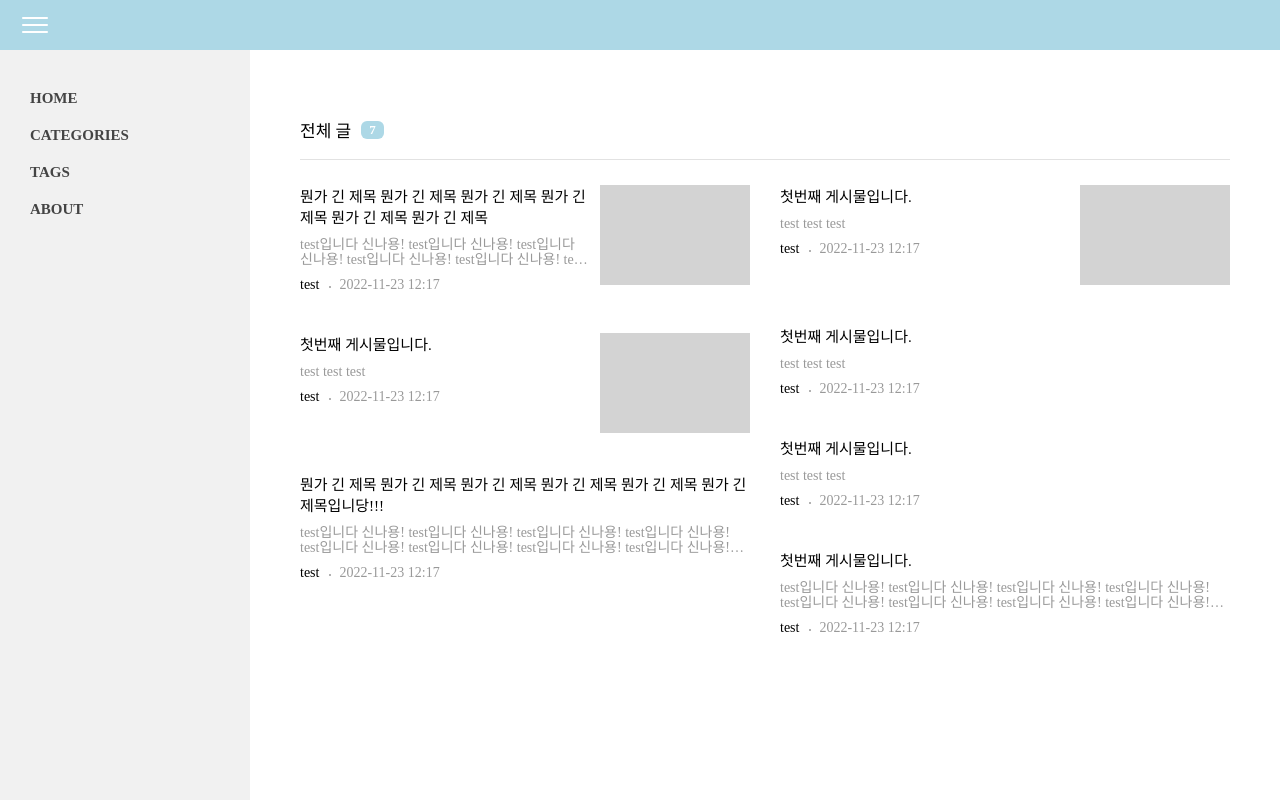
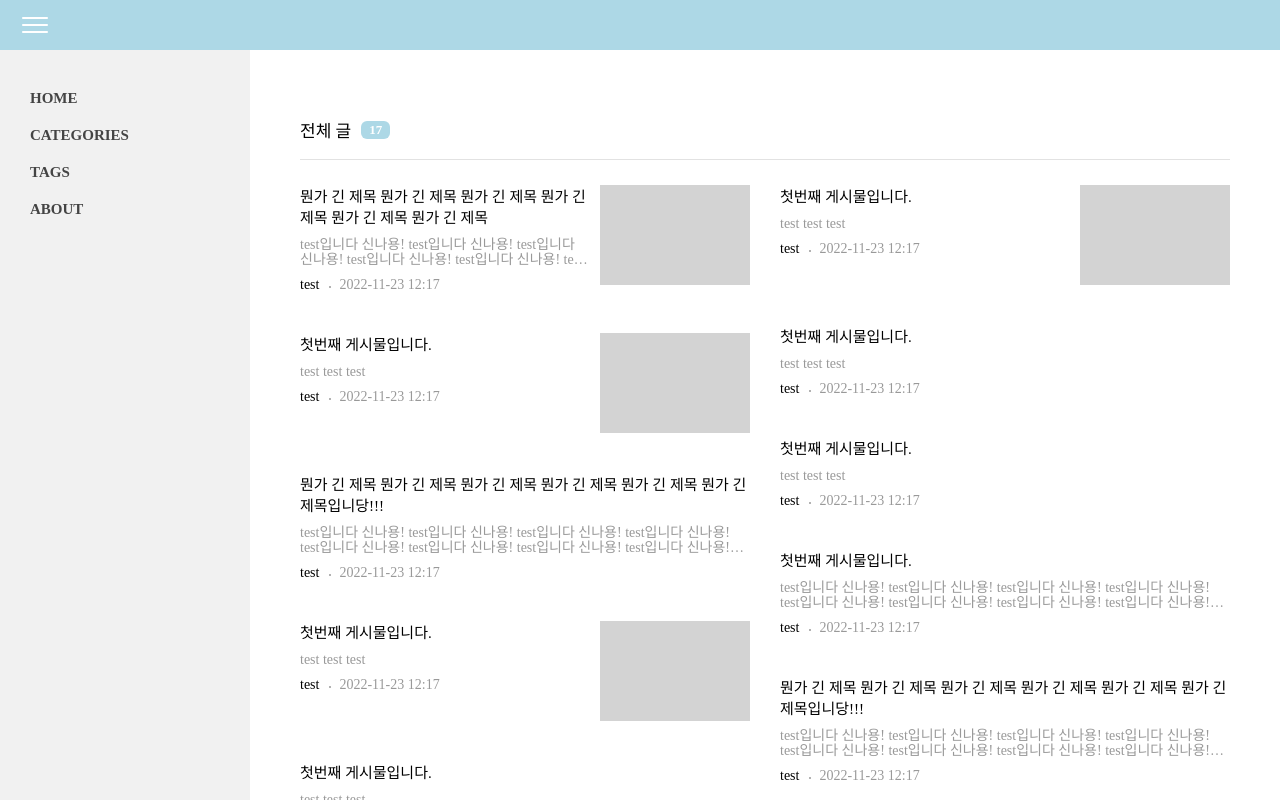
Before and after one commit to nuuuri/mylog-frontend, a React (Create React App) app: page / in a window 1280 px wide. Built offline with nearby package versions, Linux system fonts and the light colour scheme; a web font is replaced by a local one.

Commit message:
DummyData 갯수 증가

```diff
--- a/src/assets/dummy.ts
+++ b/src/assets/dummy.ts
@@ -88,4 +88,112 @@ export const posts = [
     modified: "2022-11-23 12:38",
     tags: ["test", "테스트"],
   },
+  {
+    id: 3,
+    writer: 1, // user_uuid
+    category: "test",
+    title:
+      "뭔가 긴 제목 뭔가 긴 제목 뭔가 긴 제목 뭔가 긴 제목 뭔가 긴 제목 뭔가 긴 제목입니당!!!",
+    content:
+      "test입니다 신나용! test입니다 신나용! test입니다 신나용! test입니다 신나용! test입니다 신나용! test입니다 신나용! test입니다 신나용! test입니다 신나용! test입니다 신나용!test입니다 신나용!test입니다 신나용! ",
+    created: "2022-11-23 12:17",
+    modified: "2022-11-23 12:38",
+    tags: ["test", "테스트"],
+  },
+  {
+    id: 4,
+    writer: 1, // user_uuid
+    category: "test",
+    title: "첫번째 게시물입니다.",
+    content: "test test test",
+    created: "2022-11-23 12:17",
+    modified: "2022-11-23 12:38",
+    tags: ["test", "테스트"],
+    thumbnail: "123",
+  },
+  {
+    id: 5,
+    writer: 1, // user_uuid
+    category: "test",
+    title: "첫번째 게시물입니다.",
+    content: "test test test",
+    created: "2022-11-23 12:17",
+    modified: "2022-11-23 12:38",
+    tags: ["test", "테스트"],
+  },
+  {
+    id: 6,
+    writer: 1, // user_uuid
+    category: "test",
+    title: "첫번째 게시물입니다.",
+    content: "test test test",
+    created: "2022-11-23 12:17",
+    modified: "2022-11-23 12:38",
+    tags: ["test", "테스트"],
+  },
+  {
+    id: 7,
+    writer: 1, // user_uuid
+    category: "test",
+    title: "첫번째 게시물입니다.",
+    content:
+      "test입니다 신나용! test입니다 신나용! test입니다 신나용! test입니다 신나용! test입니다 신나용! test입니다 신나용! test입니다 신나용! test입니다 신나용! test입니다 신나용!test입니다 신나용!test입니다 신나용! ",
+    created: "2022-11-23 12:17",
+    modified: "2022-11-23 12:38",
+    tags: ["test", "테스트"],
+  },
+  {
+    id: 3,
+    writer: 1, // user_uuid
+    category: "test",
+    title:
+      "뭔가 긴 제목 뭔가 긴 제목 뭔가 긴 제목 뭔가 긴 제목 뭔가 긴 제목 뭔가 긴 제목입니당!!!",
+    content:
+      "test입니다 신나용! test입니다 신나용! test입니다 신나용! test입니다 신나용! test입니다 신나용! test입니다 신나용! test입니다 신나용! test입니다 신나용! test입니다 신나용!test입니다 신나용!test입니다 신나용! ",
+    created: "2022-11-23 12:17",
+    modified: "2022-11-23 12:38",
+    tags: ["test", "테스트"],
+  },
+  {
+    id: 4,
+    writer: 1, // user_uuid
+    category: "test",
+    title: "첫번째 게시물입니다.",
+    content: "test test test",
+    created: "2022-11-23 12:17",
+    modified: "2022-11-23 12:38",
+    tags: ["test", "테스트"],
+    thumbnail: "123",
+  },
+  {
+    id: 5,
+    writer: 1, // user_uuid
+    category: "test",
+    title: "첫번째 게시물입니다.",
+    content: "test test test",
+    created: "2022-11-23 12:17",
+    modified: "2022-11-23 12:38",
+    tags: ["test", "테스트"],
+  },
+  {
+    id: 6,
+    writer: 1, // user_uuid
+    category: "test",
+    title: "첫번째 게시물입니다.",
+    content: "test test test",
+    created: "2022-11-23 12:17",
+    modified: "2022-11-23 12:38",
+    tags: ["test", "테스트"],
+  },
+  {
+    id: 7,
+    writer: 1, // user_uuid
+    category: "test",
+    title: "마지막 게시물입니다.",
+    content:
+      "test입니다 신나용! test입니다 신나용! test입니다 신나용! test입니다 신나용! test입니다 신나용! test입니다 신나용! test입니다 신나용! test입니다 신나용! test입니다 신나용!test입니다 신나용!test입니다 신나용! ",
+    created: "2022-11-23 12:17",
+    modified: "2022-11-23 12:38",
+    tags: ["test", "테스트"],
+  },
 ];
```
